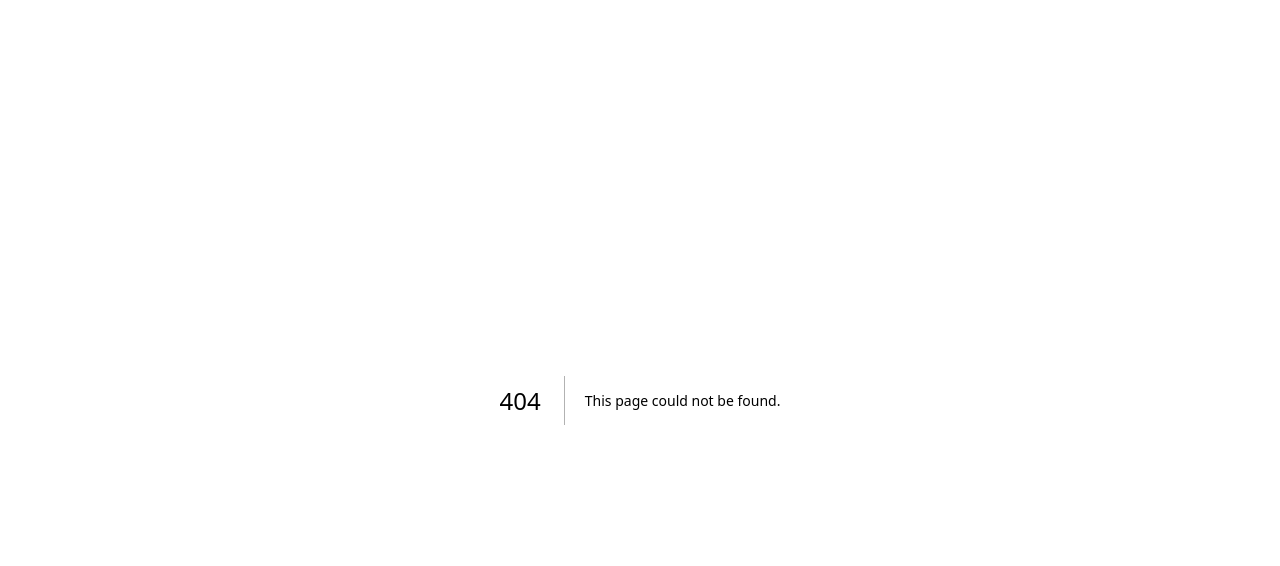
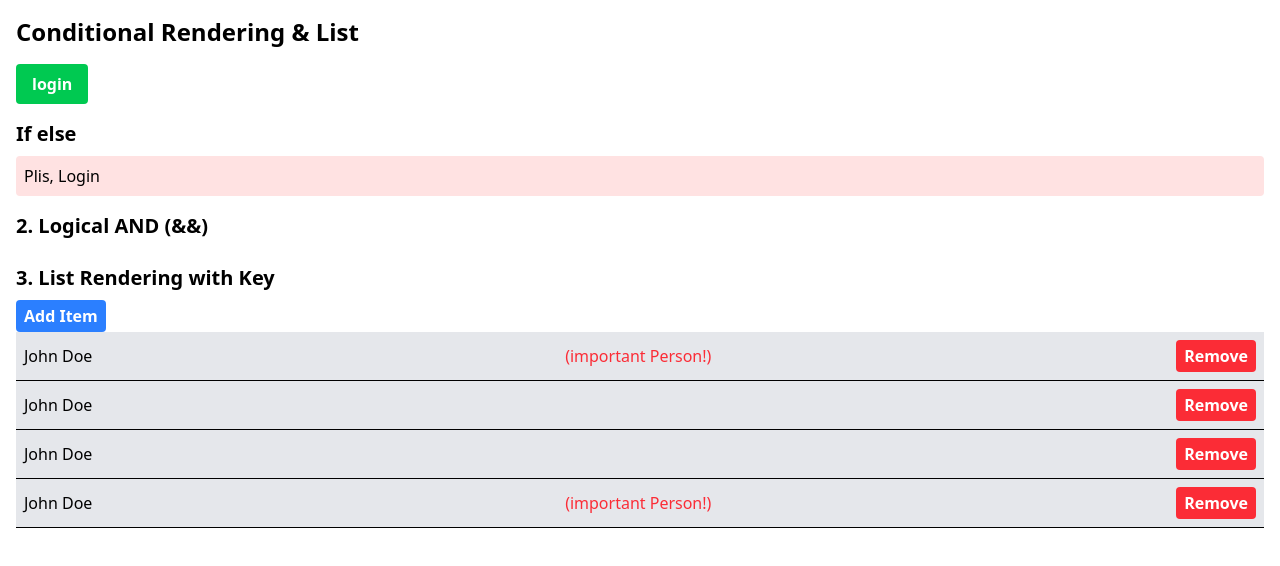
Before and after one commit to Azizkafa/ReactJs, a Next.js app in the folder my-app/: page /conditional in a window 1280 px wide. Before the commit this address had no page. Shown: the top 566 px of the page. Built offline with nearby package versions, Linux system fonts and the light colour scheme.

Commit message:
life-cycle

```diff
--- a/my-app/package.json
+++ b/my-app/package.json
@@ -7,9 +7,10 @@
     "build": "next build",
     "start": "next start",
     "lint": "next lint",
-    "server":"json-server --watch db.json --port 3030"
+    "server": "json-server --watch db.json --port 3030"
   },
   "dependencies": {
+    "clsx": "^2.1.1",
     "json-server": "^1.0.0-beta.3",
     "next": "15.3.0",
     "react": "^19.0.0",
--- /dev/null
+++ b/my-app/src/app/components/ConditionalList.js
@@ -0,0 +1,72 @@
+'use client'
+import clsx from 'clsx'
+import React, { useState } from 'react'
+
+const ConditionalListExample = () => {
+    const [isLoggedIn, setisLoggeidIn] = useState(false)
+
+    const toogleLogin = () => {
+        setisLoggeidIn(!isLoggedIn)/* jika kondisinya bernilai true, maka state nya akan bernilai true terus dan tidak berubah */
+    }
+    const data = [
+        {id : 1, name: "John Doe", age : 25, isImportant : true},
+        {id : 2, name: "John Doe", age : 26, isImportant : false},
+        {id : 3, name: "John Doe", age : 27, isImportant : false},
+        {id : 4, name: "John Doe", age : 28, isImportant : true},
+    ]
+    const [items, setItems] = useState(data)
+    const addItem  = () => {
+        const newId = items.length > 0 ? Math.max(...items.map(item => item.id)) +1 : 1
+        const newItem = {id: newId, name: `item ${newId}`, age: null, isImportant : false}
+
+        setItems([...items, newItem])
+    }
+
+    const removeItem = id => setItems(items.filter(item => item.id !== id))
+    return (
+        <div className='container mx-auto p-4'>
+            <h1 className='text-2xl font-bold mb-4'>Conditional Rendering & List</h1>
+
+            <button
+                className={clsx(
+                    isLoggedIn ? 'bg-red-500 hover:bg-red-700' : 'bg-green-500 hover:bg-green-700',
+                    'text-white font-bold py-2 px-4 rounded mb-4'
+                )}
+                onClick={toogleLogin}
+            >
+                {isLoggedIn ? 'logout' : 'login'}
+            </button>
+            {/* If-else exmaple */}
+            <h2 className='text-xl font-semibold mb-2'>If else</h2>
+            {(() => {
+                if (isLoggedIn) {
+                    return <div className='p-2 bg-green-100 border-green-400 rounded'>Welcome, User </div>
+                } else {
+                    return <div className='p-2 bg-red-100 border-red-400 rounded'>Plis, Login </div>
+                }
+            })()}{/* menggunakan if else di dalam return menggunakan immediate invoke function dengan penambahan () di akhir*/}
+            {/* Logical AND (&&) example */}
+            <h2 className='text-xl font-semibold mt-4 mb-2'>2. Logical AND (&&)</h2>
+            {isLoggedIn && (
+                <div className='p-2 bg-blue-100 border border-blue-400 rounded'>
+                    Kamu sedang login, sehingga kamu bisa melihat konten ini
+                </div>
+            )}
+            {/* List Example */}
+            <h2 className='text-xl font-semibold mt-6 mb-2'>3. List Rendering with Key</h2>
+            <button onClick={addItem} className='bg-blue-500 hover:bg-blue-700 text-white font-bold py-1 px-2 rounded'>Add Item</button>
+            <ul>
+                {items.map(item =>(
+                    <li key={item.id}className='p-2 border-b bg-gray-200 flex items-center justify-between'>
+                        <span>{item.name}</span>
+                        {item.isImportant && <span className='text-red-500 ml-2'>(important Person!)</span>}
+                        <button onClick={() => {removeItem(item.id)}} className='bg-red-500 hover:bg-red-700 text-white font-bold py-1 px-2 rounded'>Remove</button>
+                    </li>
+                ))}
+            </ul>
+            {items.length === 0 && <div className='text-gray-500'>No items in the list</div>}
+        </div>
+    )
+}
+
+export default ConditionalListExample
--- a/my-app/src/app/components/TodoForm.js
+++ b/my-app/src/app/components/TodoForm.js
@@ -30,6 +30,7 @@ export default class TodoForm extends Component {
       if (!response.ok) throw new Error("Failed to add todo");
 
       const createdTodo = await response.json();
+
       this.props.onAdd(createdTodo);
       this.setState({ text: "" });
     } catch (error) {
--- /dev/null
+++ b/my-app/src/app/conditional/page.js
@@ -0,0 +1,9 @@
+import ConditionalListExample from "../components/ConditionalList"
+
+export default function Page(){
+    return(
+        <div>
+            <ConditionalListExample/>
+        </div>
+    )
+}
```
Also changed, not shown: 1 other file (tests, documents, lock files or other folders).
